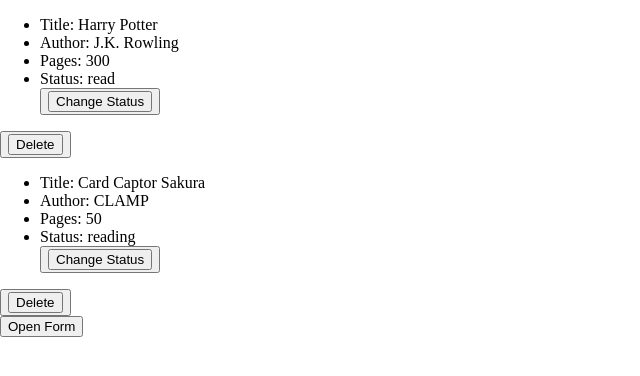
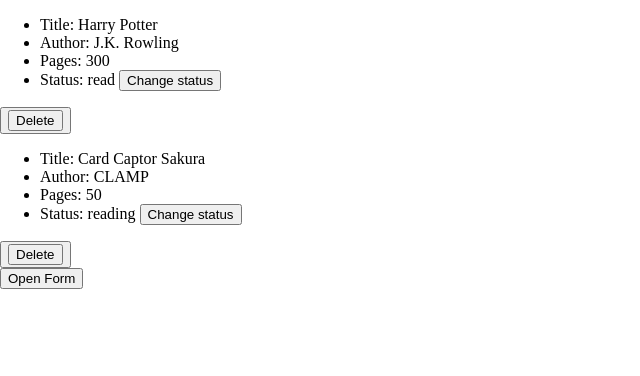
Before and after one commit to BlairKirara/js-library-odin, a plain HTML site: page index.html in a window 1280 px wide. Shown: the whole page, without its empty margins (0-640 px from the left). Drawn offline with Linux system fonts and the light colour scheme.

Commit message:
This is depressing at this point

```diff
--- a/css/styles.css
+++ b/css/styles.css
@@ -7,6 +7,10 @@ body {
     display: none;
 }
 
+#statusForm {
+    display: none;
+}
+
 #grid-container {
     display: grid;
 }
--- a/scripts/main.js
+++ b/scripts/main.js
@@ -8,6 +8,7 @@ function Book(name, author, pages, status) {
 }
 
 var myForm = document.forms.myForm;
+var statusForm = document.forms.statusForm;
 
 function openForm() {
     document.getElementById("bookForm").style.display = "block";
@@ -46,24 +47,23 @@ function addBookToLibrary(book) {
         switch (i) {
             case 0:
                 newLi.innerHTML = `Title: ${book.name}`;
+                newLi.id = `${myLibrary.length}-title`;
                 break;
             case 1:
                 newLi.innerHTML = `Author: ${book.author}`;
+                newLi.id = `${myLibrary.length}-author`;
                 break;
             case 2:
                 newLi.innerHTML = `Pages: ${book.pages}`;
+                newLi.id = `${myLibrary.length}-pages`;
                 break;
             case 3:
-                newLi.innerHTML = `Status: ${book.status}`;
+                newLi.innerHTML = `Status: ${book.status} <button type="button" id="status-btn" onclick="changeStatus(this.parentElement.id)">Change status</button>`;
+                newLi.id = `${myLibrary.length}-status`;
                 break;
         }
         newList.appendChild(newLi);
     }
-
-    const statusButton = document.createElement("button");
-    statusButton.id = `${myLibrary.length}-status-btn`;
-    newList.appendChild(statusButton);
-    statusButton.innerHTML = `<button type=button onclick="changeStatus(this.parentElement)">Change Status</button>`
 
     const delButton = document.createElement("button");
     delButton.id = `${myLibrary.length}-btn`;
@@ -71,12 +71,6 @@ function addBookToLibrary(book) {
     delButton.innerHTML = `<button type=button onclick="deleteDiv(this.parentElement)">Delete</button>`
 
     document.getElementById("grid-container").appendChild(newDiv);
-
-    // const liName = document.createElement("li");
-    // liName.innerHTML = `Title: ${book.name}`;
-    // newList.appendChild(liName);
-    // newDiv.appendChild(document.createTextNode(book.name));
-    // document.querySelector("#bookTable tbody").innerHTML = myLibrary.map(book => `<tr><td>${book.name}</td><td>${book.author}</td><td>${book.pages}</td><td>${book.status}</td></tr>`).join('');
 }
 
 function deleteDiv(element) {
@@ -86,7 +80,30 @@ function deleteDiv(element) {
 }
 
 function changeStatus(element) {
+    console.log(element);
+    document.getElementById(element).innerHTML = `
+    <form>
+    <select id="status-select" required>
+        <option value="">--Please choose status--</option>
+        <option value="read">read</option>
+        <option value="reading">reading</option>
+        <option value="on-hold">on-hold</option>
+       <option value="dropped">dropped</option>
+       <option value="plan to read">plan to read</option>
+    </select>
+    <button type="button" id="btn-status-submit" onclick="changeStatusValue(this.parentElement.id, this.parentElement.parentElement.parentElement.id)">Ok</button>
+    </form>`
 
 }
 
-// document.querySelector("#bookTable tbody").innerHTML = myLibrary.map(name => `<tr><td>${book2.name}</td><td>${book2.author}</td><td>${book2.pages}</td><td>${book2.status}</td></tr>`).join('');
+function changeStatusValue(fieldId, bookId) {
+    const statusSelect = document.getElementById('status-select');
+
+    const selectedStatus = statusSelect.value;
+    console.log(selectedStatus);
+
+    myLibrary[bookId].status = selectedStatus;
+
+    document.getElementById(fieldId).innerHTML = `Status: ${myLibrary[bookId].status} <button type="button" id="status-btn" onclick="changeStatus(this.parentElement.id)">Change status</button>`
+
+}
```
